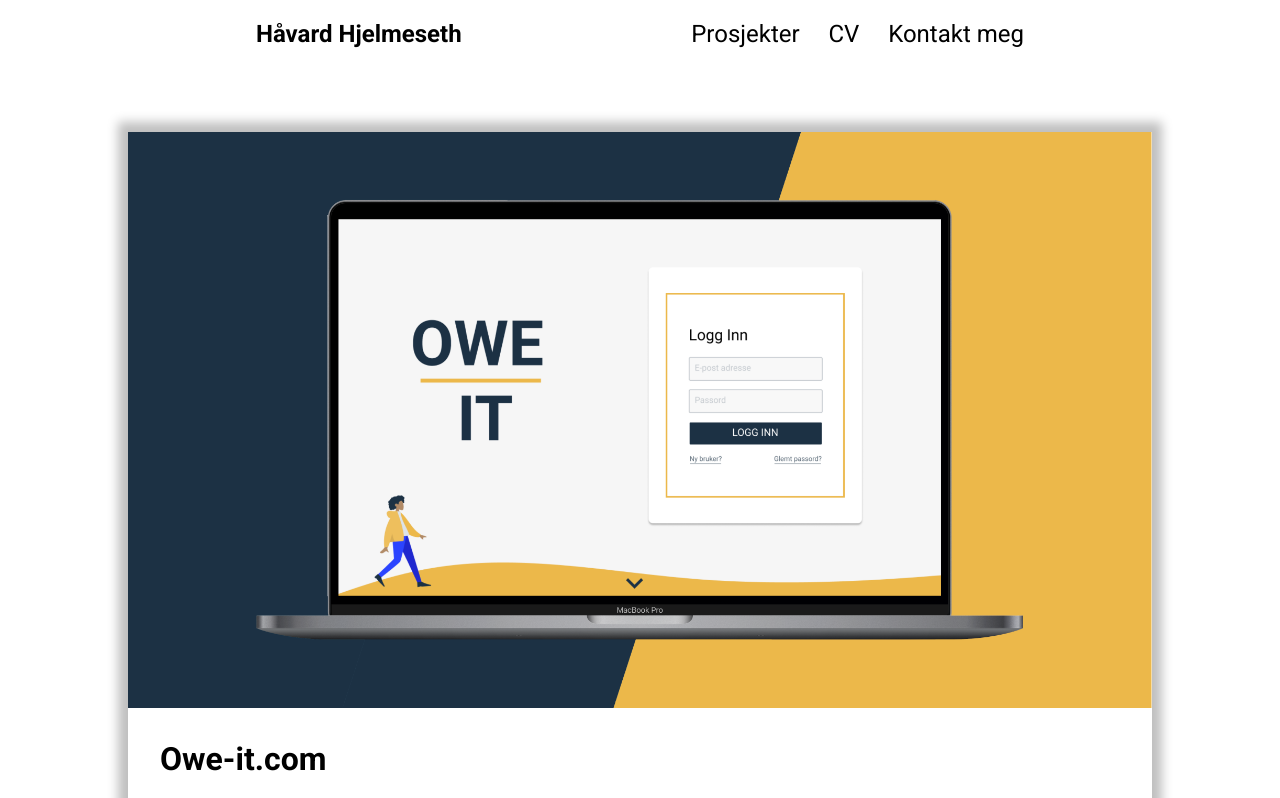
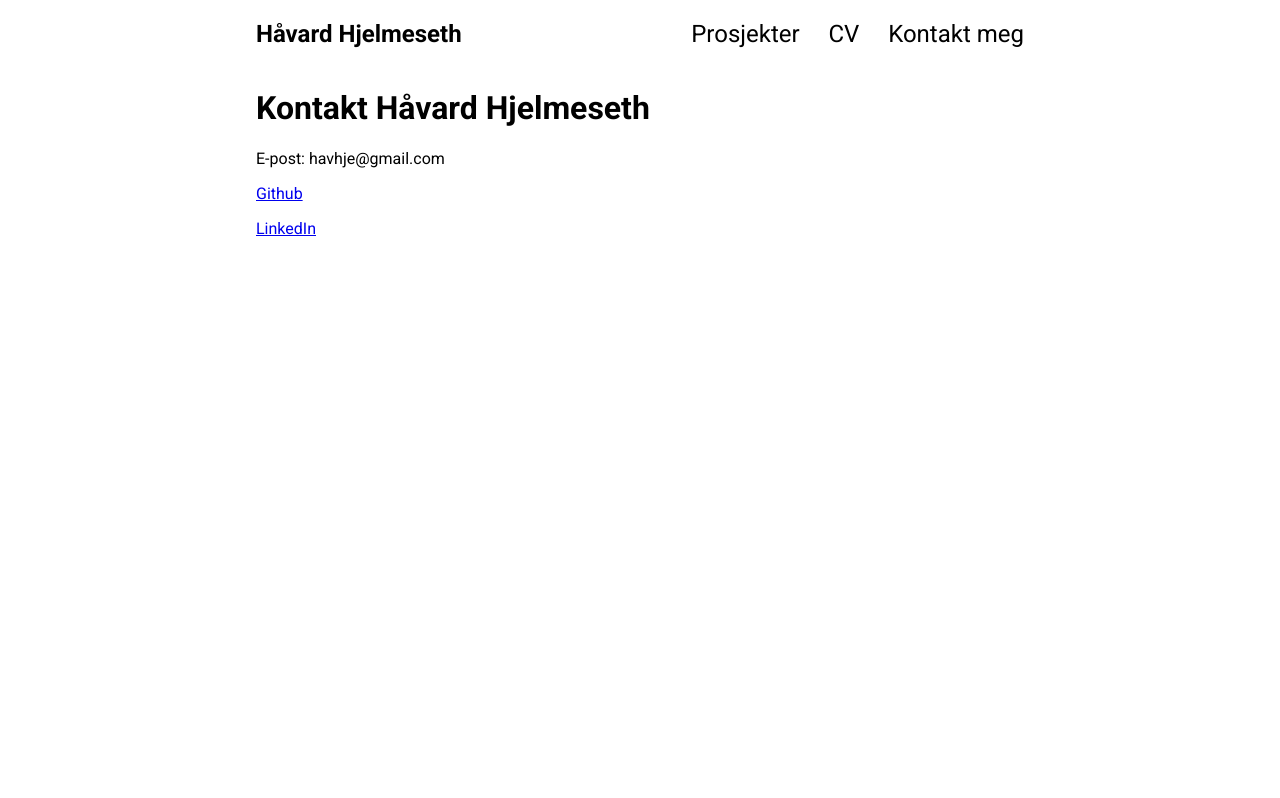
Before and after one commit to haavardsjef/hjemmeside, a React (Create React App) app: page /contact in a window 1280 px wide. Shown: the top 798 px of the page. Built offline with nearby package versions, Linux system fonts and the light colour scheme.

Commit message:
Added very basic contact page

```diff
--- a/package.json
+++ b/package.json
@@ -8,6 +8,7 @@
     "@testing-library/user-event": "^7.1.2",
     "react": "^16.13.1",
     "react-dom": "^16.13.1",
+    "react-router-dom": "^5.2.0",
     "react-scripts": "3.4.3"
   },
   "scripts": {
--- a/src/App.js
+++ b/src/App.js
@@ -1,12 +1,22 @@
 import React from "react";
 import Navigation from "./components/navigation";
 import Projects from "./components/projects";
-
+import { BrowserRouter as Router, Switch, Route } from "react-router-dom";
+import Contact from "./components/contact";
 function App() {
   return (
     <div>
-      <Navigation />
-      <Projects />
+      <Router>
+        <Navigation />
+        <Switch>
+          <Route path="/contact">
+            <Contact />
+          </Route>
+          <Route path="/">
+            <Projects />
+          </Route>
+        </Switch>
+      </Router>
     </div>
   );
 }
--- /dev/null
+++ b/src/components/contact/index.jsx
@@ -0,0 +1,24 @@
+import React from "react";
+import "./style.css";
+
+export default function Contact() {
+  return (
+    <div className="contact-wrapper">
+      <h1>Kontakt Håvard Hjelmeseth</h1>
+      <p>E-post: havhje@gmail.com</p>
+      <p>
+        <a target="_blank" href="https://github.com/haavardsjef/">
+          Github
+        </a>
+      </p>
+      <p>
+        <a
+          target="_blank"
+          href="https://www.linkedin.com/in/h%C3%A5vard-hjelmeseth-7a979a12a/"
+        >
+          LinkedIn
+        </a>
+      </p>
+    </div>
+  );
+}
--- /dev/null
+++ b/src/components/contact/style.css
@@ -0,0 +1,4 @@
+.contact-wrapper {
+  width: 60%;
+  margin: auto;
+}
--- a/src/components/navigation/index.jsx
+++ b/src/components/navigation/index.jsx
@@ -1,15 +1,20 @@
 import React from "react";
 import "./style.css";
+import { Link } from "react-router-dom";
 
 export default function Navigation() {
   return (
     <div className="navigation">
       <h2 className="nav-title">Håvard Hjelmeseth</h2>
-      <a className="nav-item">Prosjekter</a>
-      <a href="cv.pdf" className="nav-item">
+      <Link to="/" className="nav-item">
+        Prosjekter
+      </Link>
+      <a href="cv.pdf" className="nav-item" target="_blank">
         CV
       </a>
-      <a className="nav-item">Kontakt meg</a>
+      <Link to="/contact" className="nav-item">
+        Kontakt meg
+      </Link>
     </div>
   );
 }
```
Also changed, not shown: 1 other file (tests, documents, lock files or other folders).
